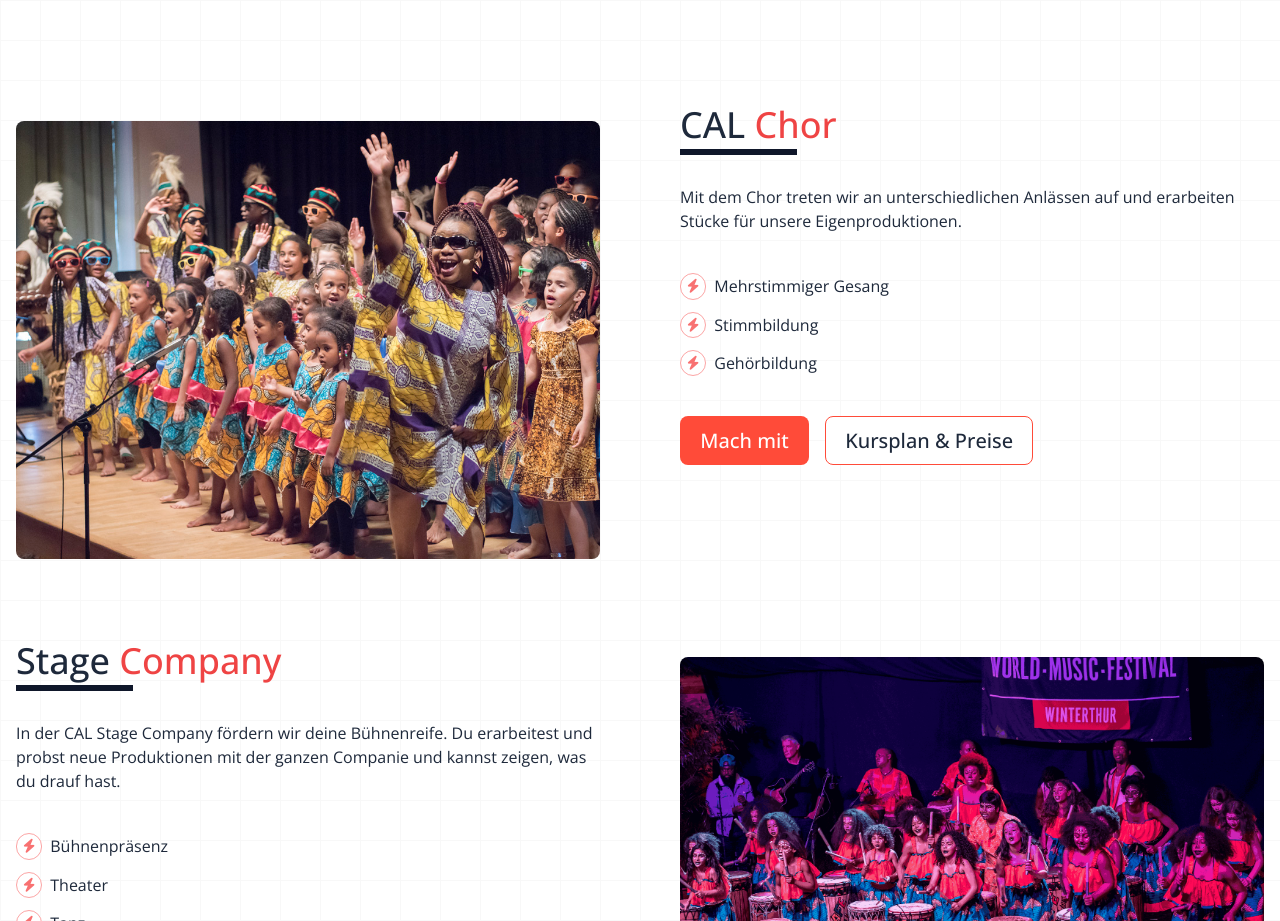
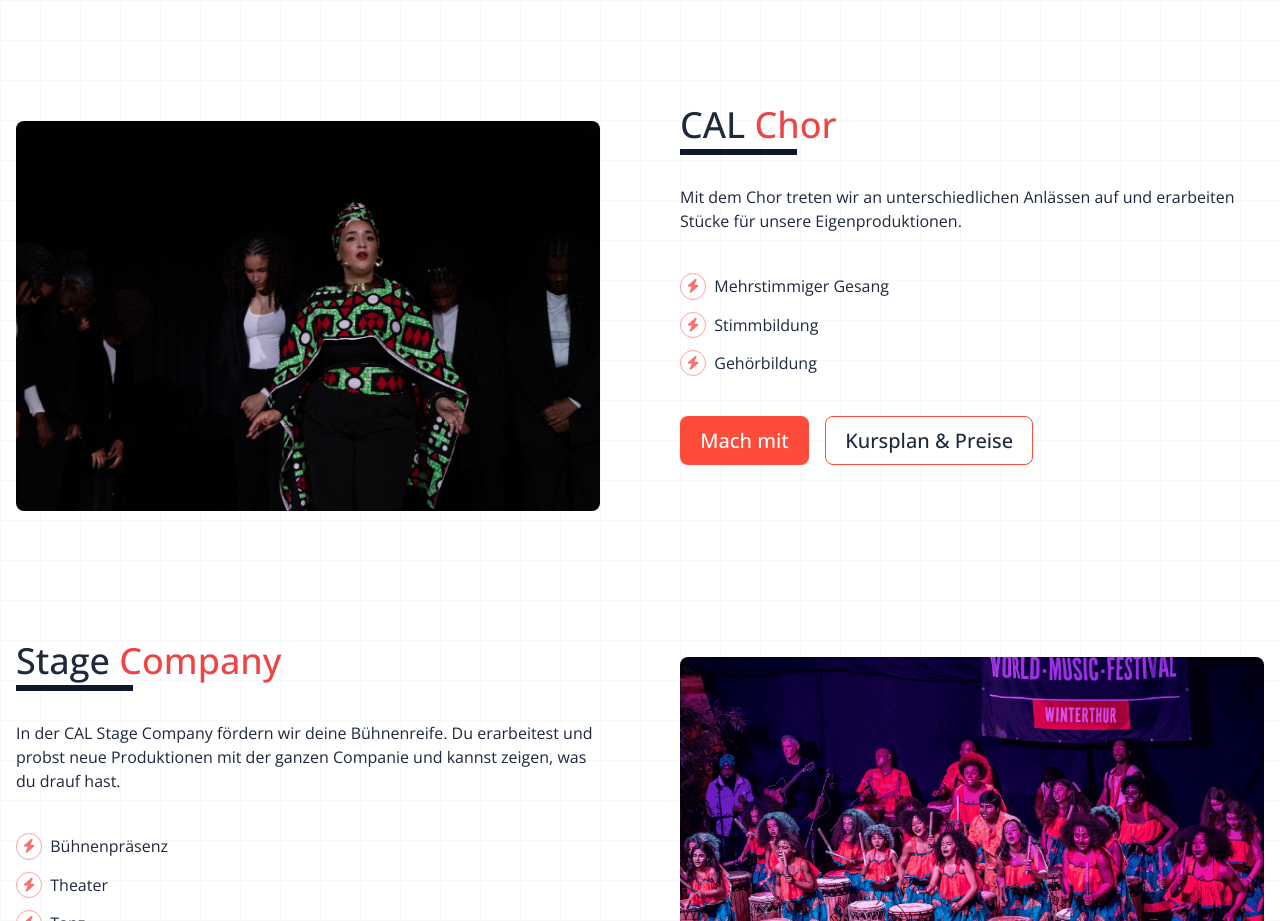
Before and after one commit to vntero/cafeaulait, a SvelteKit app: page / in a window 1280 px wide. Shown: the part 1680-2601 px from the top of the page. Built offline with nearby package versions, Linux system fonts and the light colour scheme.

Commit message:
cal-25 updates chor photo

```diff
--- a/src/components/Kurse.svelte
+++ b/src/components/Kurse.svelte
@@ -20,7 +20,7 @@
       description:
         'Mit dem Chor treten wir an unterschiedlichen Anlässen auf und erarbeiten Stücke für unsere Eigenproduktionen.',
       imgUrls: [
-        'assets/pics/kurse3.png',
+        'assets/pics/chor.png',
         // 'assets/pics/gospel2.png',
       ],
     },
```
Also changed, not shown: static/assets/pics/chor.png (added).
